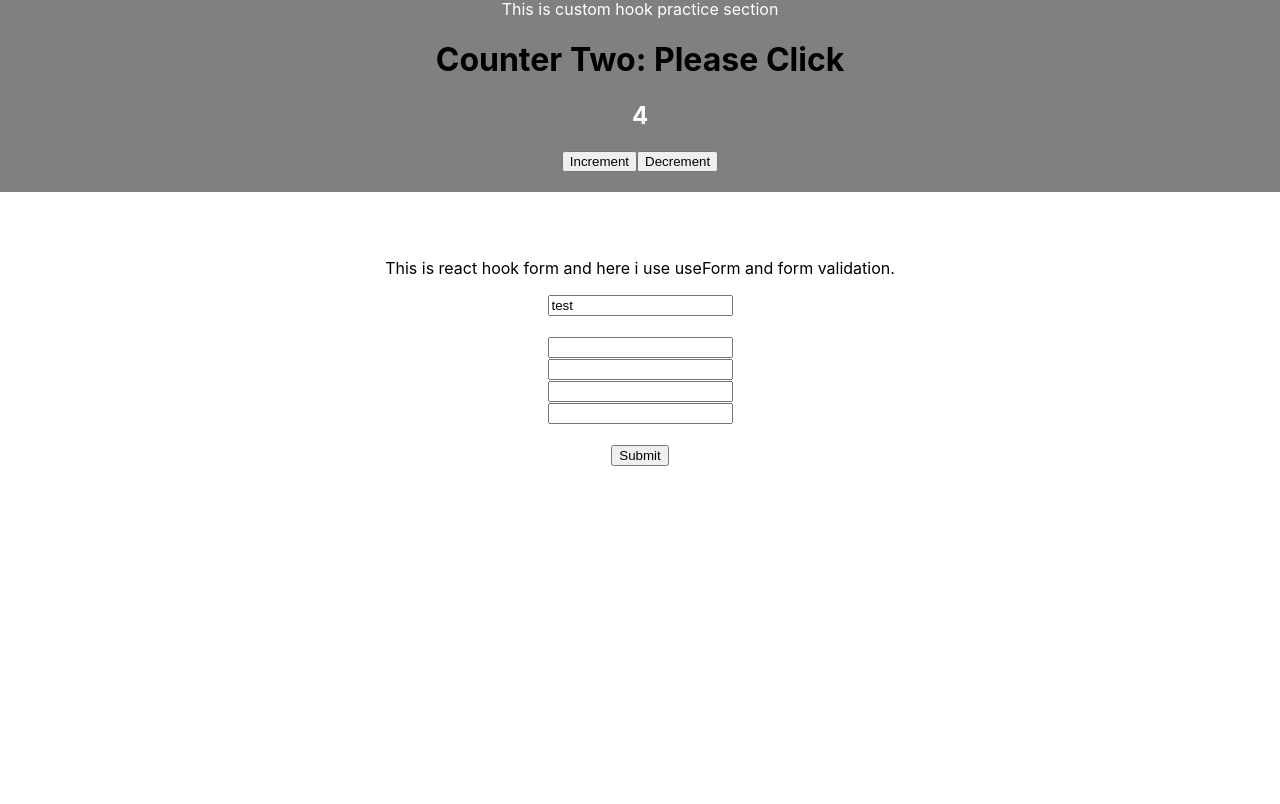
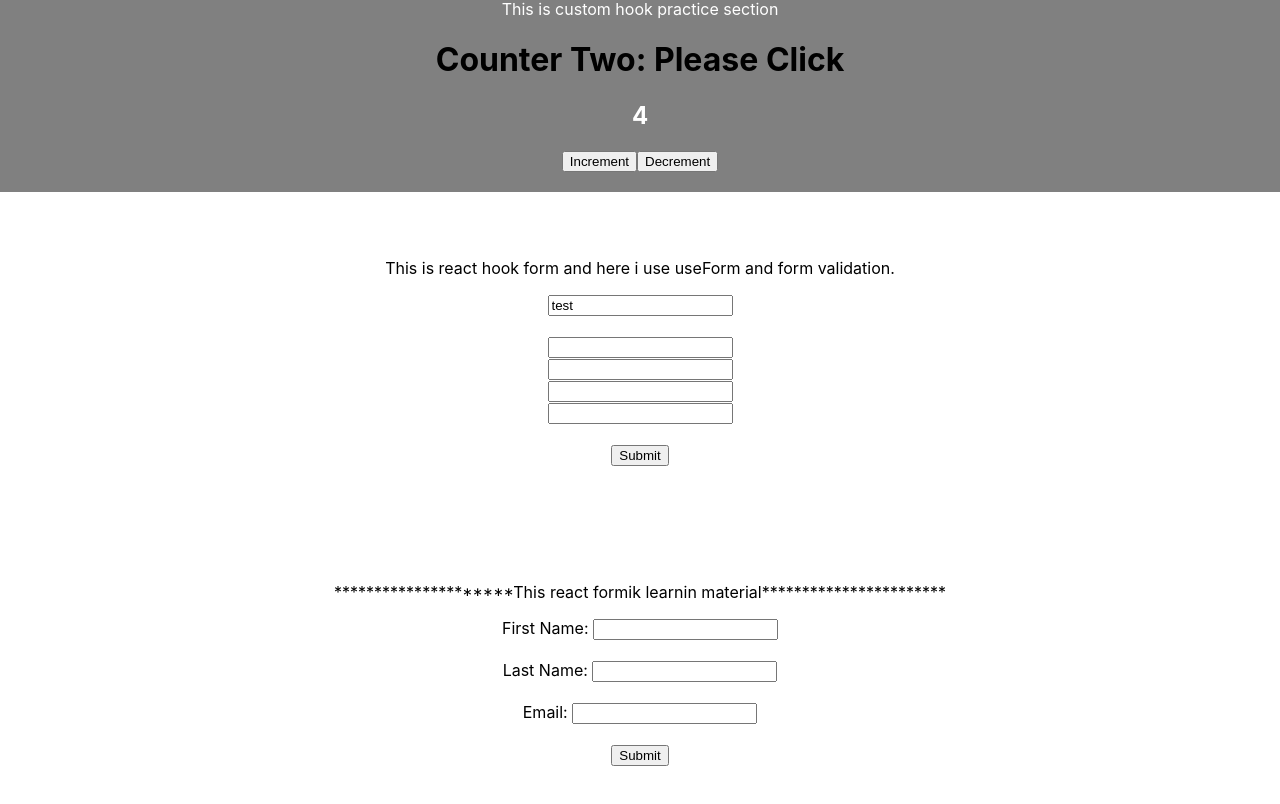
Before and after one commit to arjun-baidya/react-learning-material, a React (Create React App) app: page / in a window 1280 px wide. Shown: the part 534-1338 px from the top of the page. Before the commit the page ends 1050 px from the top, so only its background shows below. Built offline with nearby package versions, Linux system fonts and the light colour scheme.

Commit message:
react formik form

```diff
--- a/package.json
+++ b/package.json
@@ -6,6 +6,7 @@
     "@testing-library/jest-dom": "^5.16.1",
     "@testing-library/react": "^12.1.2",
     "@testing-library/user-event": "^13.5.0",
+    "formik": "^2.2.9",
     "react": "^17.0.2",
     "react-dom": "^17.0.2",
     "react-hook-form": "^7.23.0",
--- a/src/App.js
+++ b/src/App.js
@@ -1,6 +1,7 @@
 import './App.css';
 import CounterOne from './CustomHooks/components/CounterOne';
 import CounterTwo from './CustomHooks/components/CounterTwo';
+import Formik from './ReactFormik/components/Formik';
 import HookForm from './ReactHookForm/components/HookForm';
 import Home from './StateLifting/Home';
 
@@ -17,6 +18,8 @@ function App() {
       {/* Custom hooks part end */}
       {/* react hook form start */}
       <HookForm />
+      {/* react formik form start */}
+      <Formik />
     </div>
   );
 }
--- /dev/null
+++ b/src/ReactFormik/components/Formik.js
@@ -0,0 +1,89 @@
+import React,{useState} from 'react'
+import {useFormik} from 'formik'
+import './formik.css'
+
+// validate
+const validate = values => {
+    const errors = {};
+    if (!values.firstName) {
+      errors.firstName = 'Required';
+    } else if (values.firstName.length > 15) {
+      errors.firstName = 'Must be 15 characters or less';
+    }
+
+    if (!values.lastName) {
+      errors.lastName = 'Required';
+    } else if (values.lastName.length > 20) {
+      errors.lastName = 'Must be 20 characters or less';
+    }
+
+    if (!values.email) {
+      errors.email = 'Required';
+    } else if (!/^[A-Z0-9._%+-]+@[A-Z0-9.-]+\.[A-Z]{2,4}$/i.test(values.email)) {
+      errors.email = 'Invalid email address';
+    }
+
+    return errors;
+  };
+
+function Formik() {
+    const [data, setData] = useState({})
+    const [name,setName] = useState("")
+    console.log("first name",name)
+    console.log('data',data)
+    const formik = useFormik({
+        initialValues: {
+            firstName: '',
+            lastName: '',
+            email: '',
+        },
+        validate,
+        onSubmit: values => {
+            // alert(JSON.stringify(values, null, 2));
+            setData(values)
+            setName(values.firstName)
+        },
+    })
+
+    return (
+        <div className='formik-div'>
+            <p>*********************This react formik learnin material***********************</p>
+            <form onSubmit={formik.handleSubmit}>
+            <label htmlFor="firstName">First Name:  </label>
+            <input
+            id='firstName'
+            name='firstName'
+            type='text'
+            onChange={formik.handleChange}
+            value={formik.values.firstName}
+            />
+            {formik.errors.firstName ? <div>{formik.errors.firstName}</div> : null}
+            <br/><br/>
+
+            <label htmlFor="firstName">Last Name:  </label>
+            <input
+            id='lastName'
+            name='lastName'
+            type='text'
+            onChange={formik.handleChange}
+            value={formik.values.lastName}
+            />
+            {formik.errors.lastName ? <div>{formik.errors.lastName}</div> : null}
+            <br/><br/>
+            <label htmlFor="firstName">Email:  </label>
+            <input
+            id='email'
+            name='email'
+            type='email'
+            onChange={formik.handleChange}
+            value={formik.values.email}
+            />
+            {formik.errors.email ? <div>{formik.errors.email}</div> : null}
+            <br/><br/>
+            <button type="submit">Submit</button>
+            </form>
+        </div>
+    )
+}
+
+export default Formik
--- /dev/null
+++ b/src/ReactFormik/components/formik.css
@@ -0,0 +1,5 @@
+.formik-div{
+    padding-top: 50px;
+    padding-bottom: 50px;
+    text-align: center;
+}
```
Also changed, not shown: src/ReactFormik/document.txt (added), 1 other file (tests, documents, lock files or other folders).
